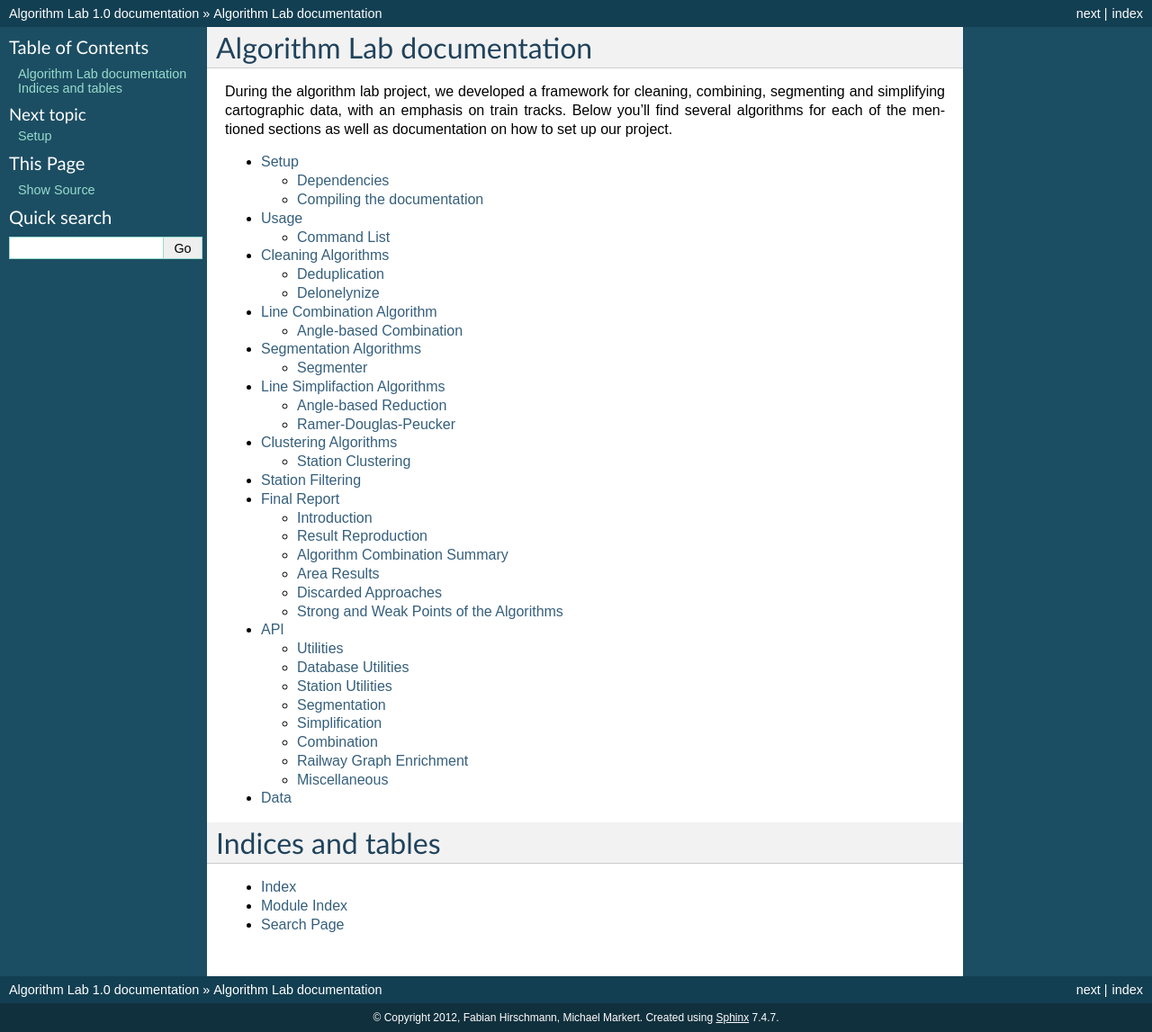
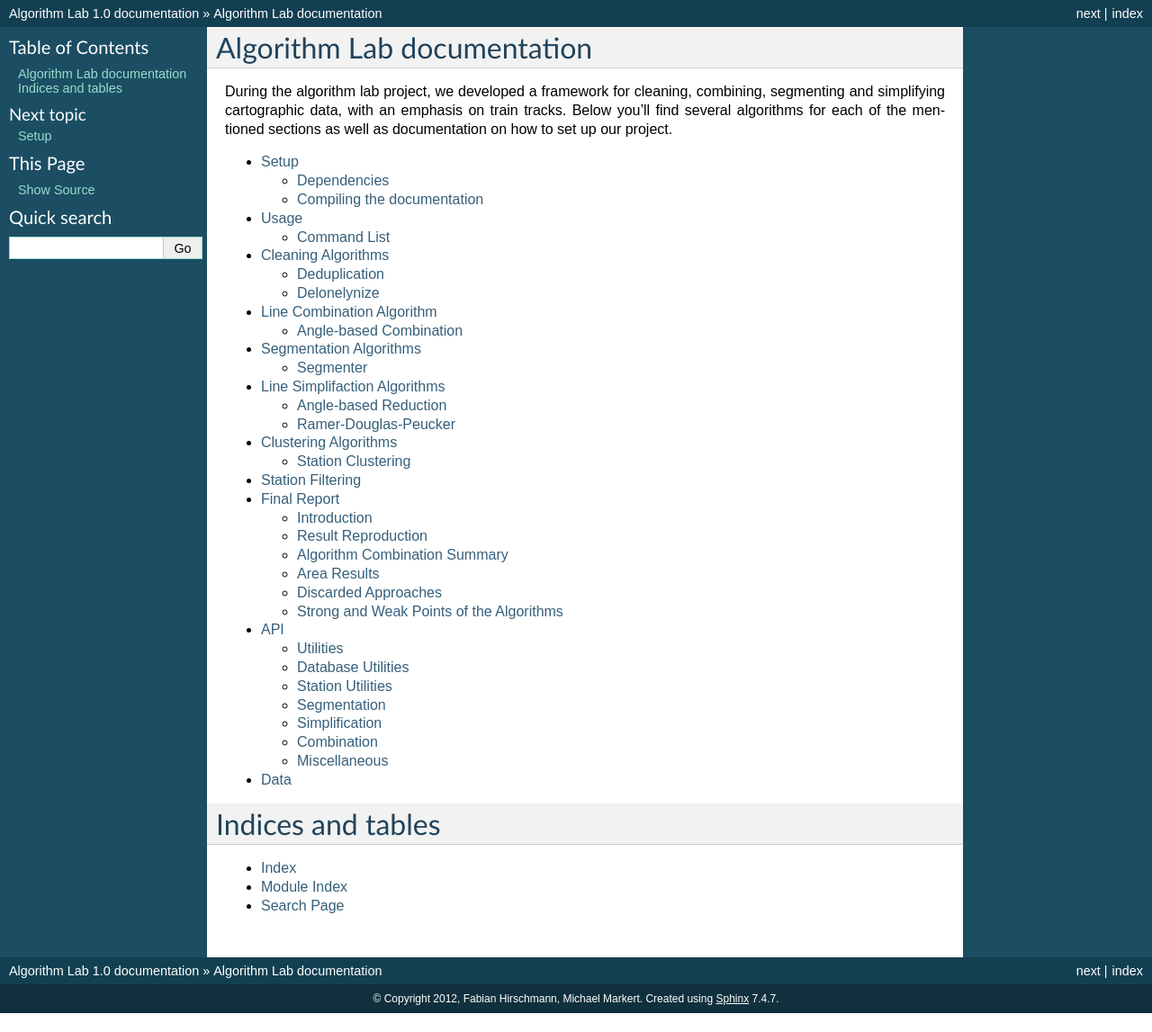
Before and after one commit to fhirschmann/algolab, a Sphinx documentation site: the page built from doc/index.rst, in a window 1280 px wide. Shown: the whole page at 90% size. Built offline with Sphinx 7.4.7, drawn with Linux system fonts in a browser that asks for light colours; formulas are drawn with MathJax 3; after the commit the page ends 1126 px from its top, so only the background shows below that.

Commit message:
Remove enrichment from API docs.
Signed-off-by: Michael Markert <markert.michael@googlemail.com>

```diff
--- a/doc/api.rst
+++ b/doc/api.rst
@@ -41,13 +41,6 @@ Combination
    :noindex:
    :members:
 
-Railway Graph Enrichment
-------------------------
-
-.. automodule:: algolab.enrichment
-   :noindex:
-   :members:
-
 Miscellaneous
 -------------
 
```
